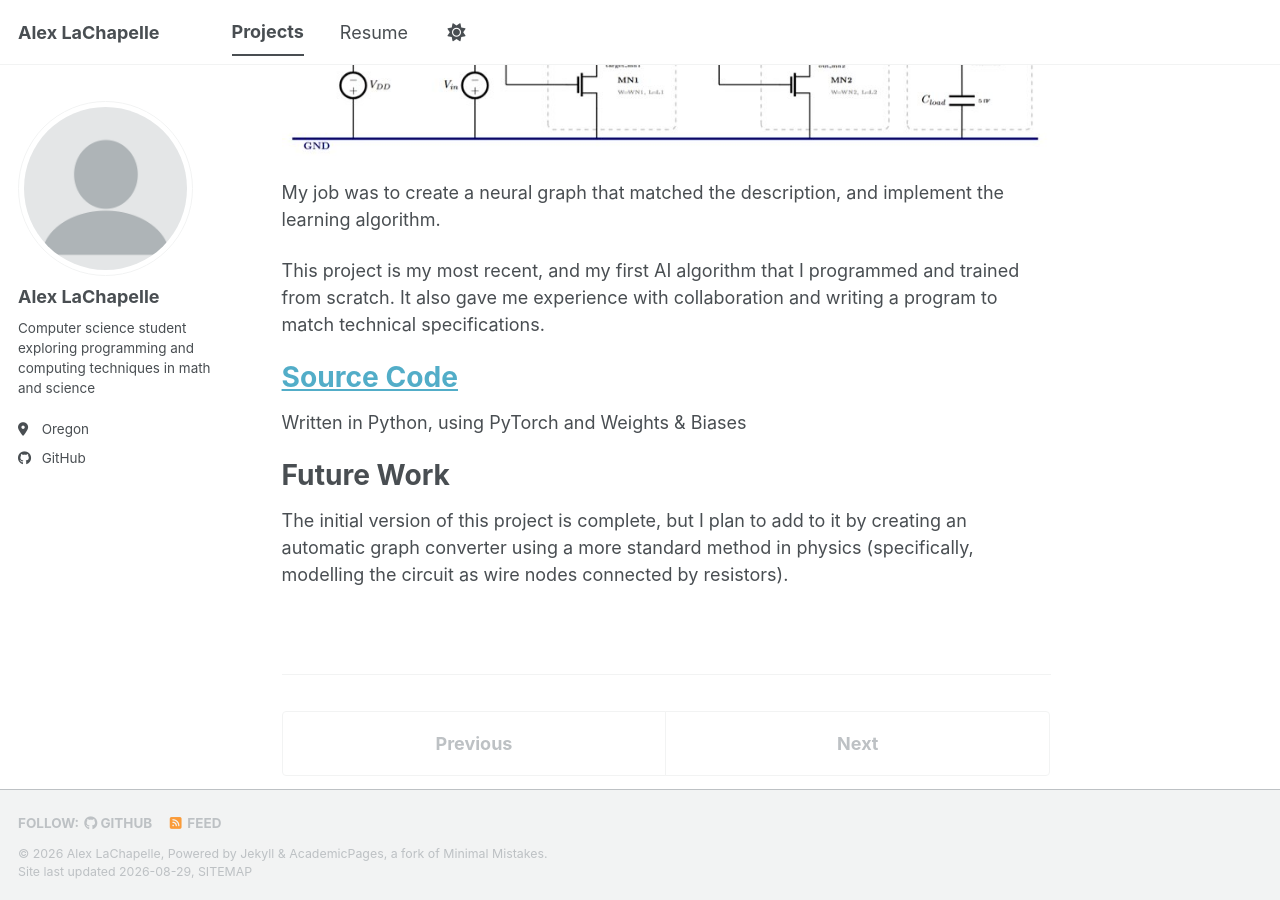
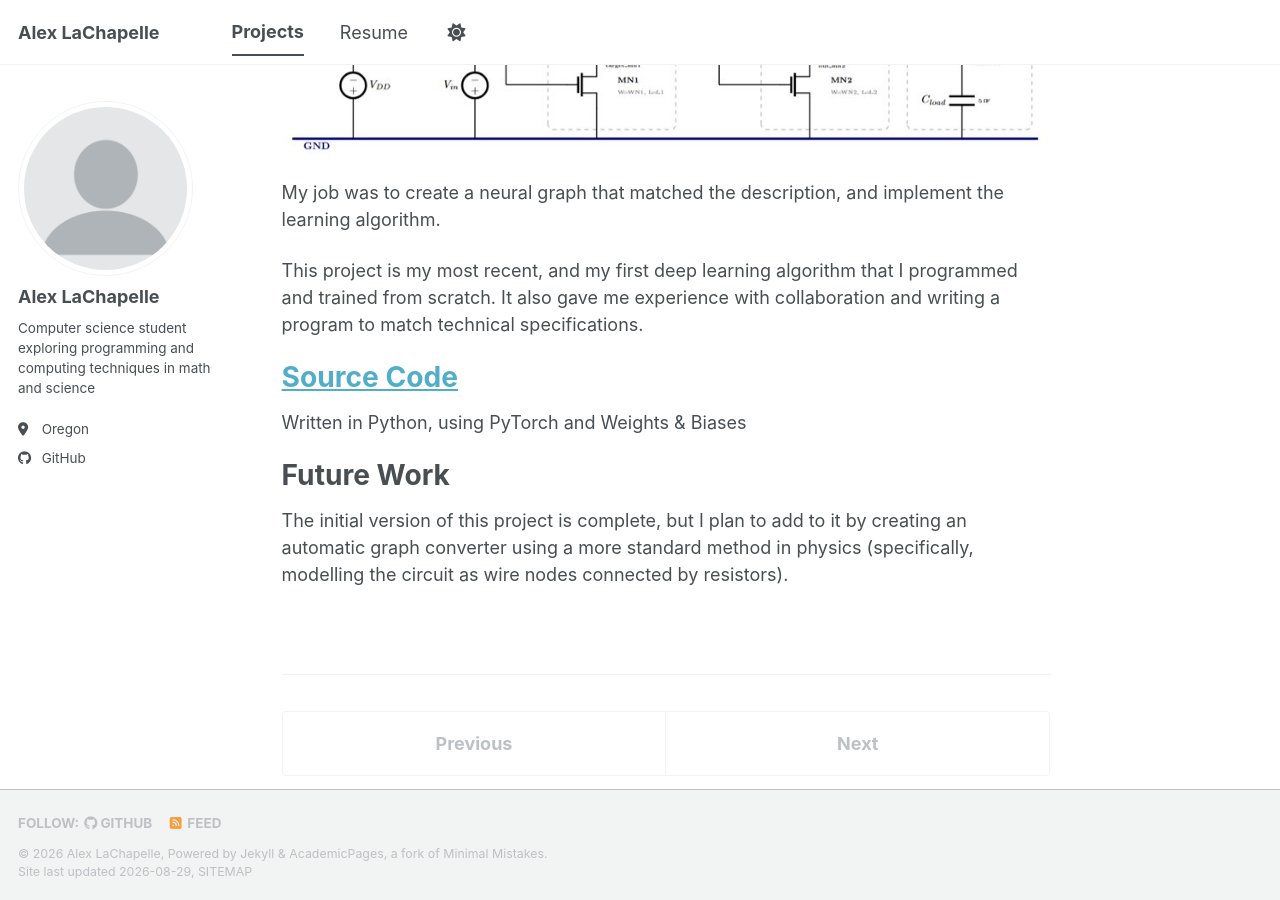
Before and after one commit to ajlachapelle/ajlachapelle.github.io, a Jekyll site: the page built from _portfolio/portfolio-1.md, in a window 1280 px wide and 900 px high, scrolled down 803 px. Built offline with Jekyll 4.4.1, drawn with Linux system fonts in a browser that asks for light colours; a style sheet for code colours, icons or effects is not loaded.

Commit message:
Update text

```diff
--- a/_portfolio/portfolio-1.md
+++ b/_portfolio/portfolio-1.md
@@ -16,7 +16,7 @@ The technical aspects of the circuit (i.e. which components were used and their
 
  My job was to create a neural graph that matched the description, and implement the learning algorithm.
 
-This project is my most recent, and my first AI algorithm that I programmed and trained from scratch. It also gave me experience with collaboration and writing a program to match technical specifications.
+This project is my most recent, and my first deep learning algorithm that I programmed and trained from scratch. It also gave me experience with collaboration and writing a program to match technical specifications.
 
 [Source Code](https://github.com/ajlachapelle/CurrentPrediction)
 ======
```
Also changed, not shown: _pages/about.md (+18 -1 lines).
